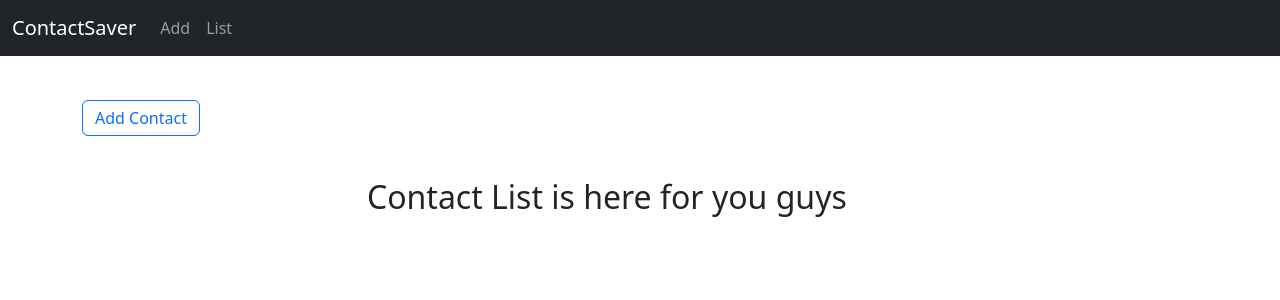
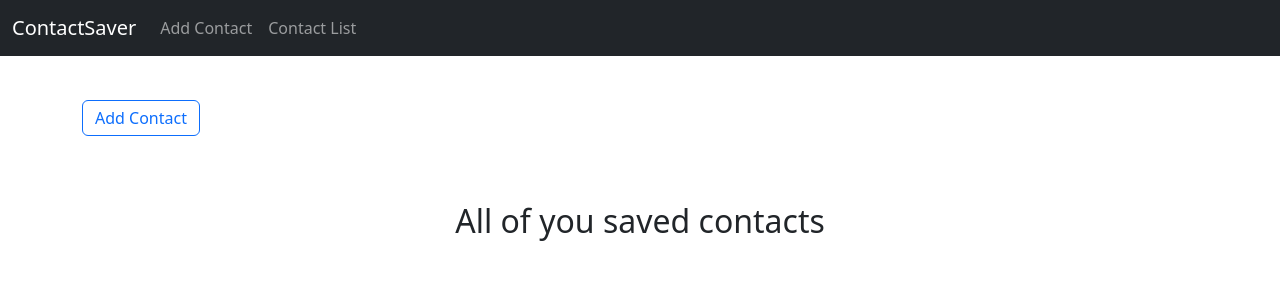
Before and after one commit to mateenNawaz86/Contact-Saving, a React (Create React App) app: page / in a window 1280 px wide. Shown: the top 300 px of the page. Built offline with nearby package versions, Linux system fonts and the light colour scheme.

Commit message:
store setup + refactor the code

```diff
--- a/package.json
+++ b/package.json
@@ -15,6 +15,7 @@
     "react-toastify": "^9.0.8",
     "redux": "^4.2.0",
     "redux-devtools-extension": "^2.13.9",
+    "redux-thunk": "^2.4.1",
     "web-vitals": "^2.1.4"
   },
   "scripts": {
--- a/src/App.jsx
+++ b/src/App.jsx
@@ -5,6 +5,7 @@ import { Routes, Route } from "react-router-dom";
 import AddContact from "./components/AddContact";
 import EditCon from "./components/EditCon";
 import { ToastContainer } from "react-toastify";
+import ContactsList from "./components/ContactsList";
 
 const App = () => {
   return (
@@ -14,6 +15,7 @@ const App = () => {
       <Routes>
         <Route exact path="/" element={<Home />} />
         <Route exact path="/addcontact" element={<AddContact />} />
+        <Route exact path="/contactlist" element={<ContactsList />} />
         <Route exact path="/edit/:id" element={<EditCon />} />
       </Routes>
     </>
--- a/src/components/AddContact.jsx
+++ b/src/components/AddContact.jsx
@@ -1,6 +1,7 @@
 import React, { useState } from "react";
-import { connect, useSelector } from "react-redux";
+import { useSelector, useDispatch } from "react-redux";
 import { toast } from "react-toastify";
+import { actionCreators } from "./state/index";
 
 const AddContact = () => {
   const [enteredInp, setEnteredInp] = useState({
@@ -10,6 +11,8 @@ const AddContact = () => {
   });
 
   const contacts = useSelector((state) => state.contact);
+
+  const dispatch = useDispatch();
 
   const onChangeHandler = (event) => {
     setEnteredInp({ ...enteredInp, [event.target.name]: event.target.value });
@@ -34,7 +37,7 @@ const AddContact = () => {
 
     // check entered number is there already exist or NOT
     const checkNum = contacts.find(
-      (item) => item.number === enteredInp.contactNum
+      (item) => item.contactNum === enteredInp.contactNum
     );
 
     if (checkNum) {
@@ -49,7 +52,13 @@ const AddContact = () => {
       contactNum: enteredInp.contactNum,
     };
 
-    console.log(data);
+    alert(dispatch(actionCreators.addContact(data)));
+
+    setEnteredInp({
+      name: "",
+      email: "",
+      contactNum: "",
+    });
   };
 
   return (
@@ -70,6 +79,7 @@ const AddContact = () => {
                   placeholder="Name"
                   onChange={onChangeHandler}
                   value={enteredInp.name}
+                  autoComplete="off"
                 />
               </div>
               <div className="mb-3">
@@ -93,7 +103,7 @@ const AddContact = () => {
                   id="contactNum"
                   name="contactNum"
                   aria-describedby="emailHelp"
-                  placeholder="Contact Number"
+                  placeholder="03127654532  "
                   onChange={onChangeHandler}
                   value={enteredInp.contactNum}
                 />
--- /dev/null
+++ b/src/components/ContactsList.jsx
@@ -0,0 +1,13 @@
+import React from "react";
+
+const ContactsList = () => {
+  return (
+    <>
+      <div className="col-md-6 mx-auto mt-4">
+        <h2 className="text-center">All of you saved contacts</h2>
+      </div>
+    </>
+  );
+};
+
+export default ContactsList;
--- a/src/components/Home.jsx
+++ b/src/components/Home.jsx
@@ -1,5 +1,6 @@
 import React from "react";
 import { Link } from "react-router-dom";
+import ContactsList from "./ContactsList";
 
 const Home = () => {
   return (
@@ -12,8 +13,8 @@ const Home = () => {
             </Link>
           </div>
 
-          <div className="col-md-6 mx-auto">
-            <h2>Contact List is here for you guys</h2>
+          <div>
+            <ContactsList />
           </div>
         </div>
       </div>
--- a/src/components/Navbar.jsx
+++ b/src/components/Navbar.jsx
@@ -32,7 +32,7 @@ const Navbar = () => {
                   aria-current="page"
                   to="/addcontact"
                 >
-                  Add
+                  Add Contact
                 </Link>
               </li>
               <li className="nav-item">
@@ -40,9 +40,9 @@ const Navbar = () => {
                   className={`nav-link ${
                     location.pathname === "/list" ? "active" : ""
                   }`}
-                  to="/list"
+                  to="/contactlist"
                 >
-                  List
+                  Contact List
                 </Link>
               </li>
             </ul>
--- a/src/components/state/actions/actionCreators.jsx
+++ /dev/null
@@ -1 +0,0 @@
-export default
--- /dev/null
+++ b/src/components/state/actions/index.jsx
@@ -0,0 +1,8 @@
+export const addContact = (item) => {
+  return (dispatch) => {
+    dispatch({
+      type: "ADD_CONTACT",
+      payload: item,
+    });
+  };
+};
--- a/src/components/state/reducers/ContactReducer.jsx
+++ b/src/components/state/reducers/ContactReducer.jsx
@@ -21,6 +21,8 @@ let initialState = [
 
 const contactReducer = (state = initialState, action) => {
   switch (action.type) {
+    case "ADD_CONTACT":
+      return [...state, action.payload];
     default:
       return state;
   }
--- a/src/components/state/store.jsx
+++ b/src/components/state/store.jsx
@@ -1,7 +1,13 @@
-import { createStore } from "redux";
+import { createStore, compose, applyMiddleware } from "redux";
 import reducers from "./reducers/index";
-import { composeWithDevTools } from "redux-devtools-extension";
+import thunk from "redux-thunk";
 
-const store = createStore(reducers, composeWithDevTools());
+const composeEnhancer = window.__REDUX_DEVTOOLS_EXTENSION_COMPOSE__ || compose;
+
+const store = createStore(
+  reducers,
+  {},
+  composeEnhancer(applyMiddleware(thunk))
+);
 
 export default store;
```
Also changed, not shown: 1 other file (tests, documents, lock files or other folders).
